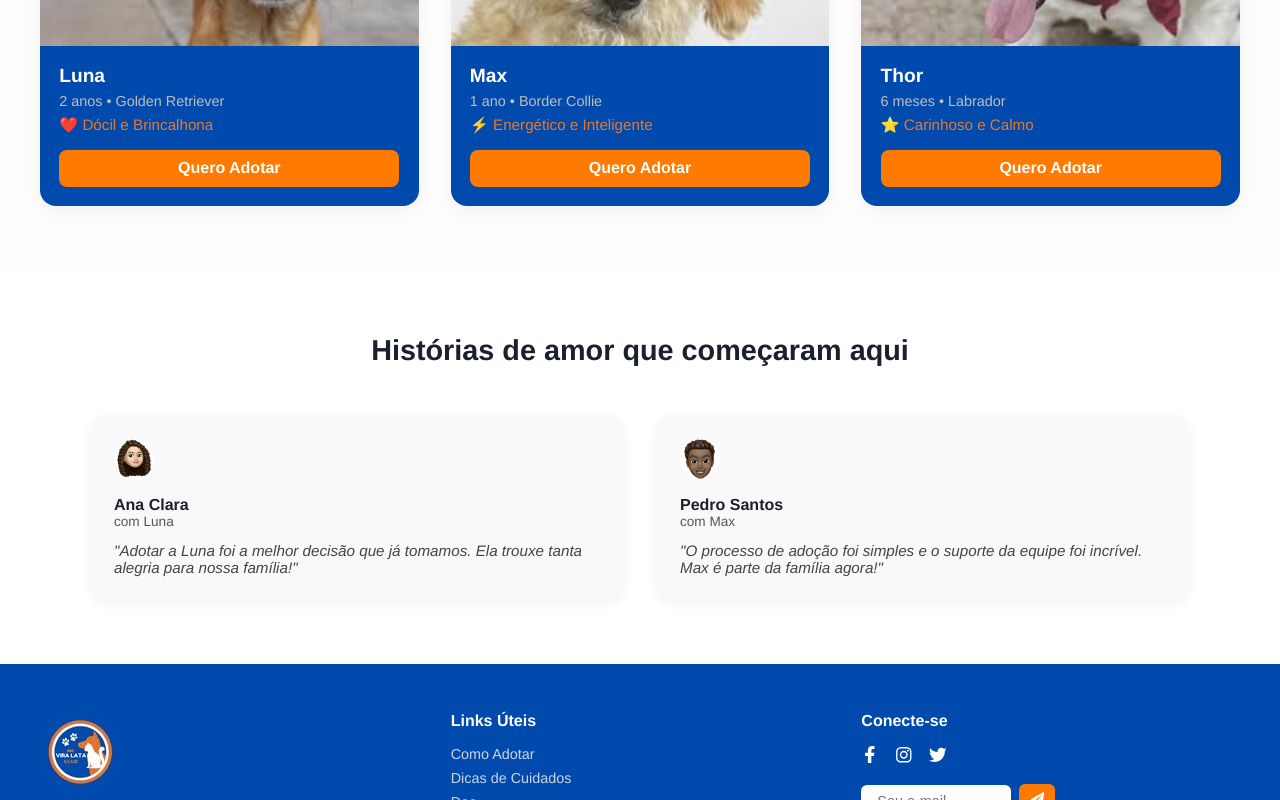
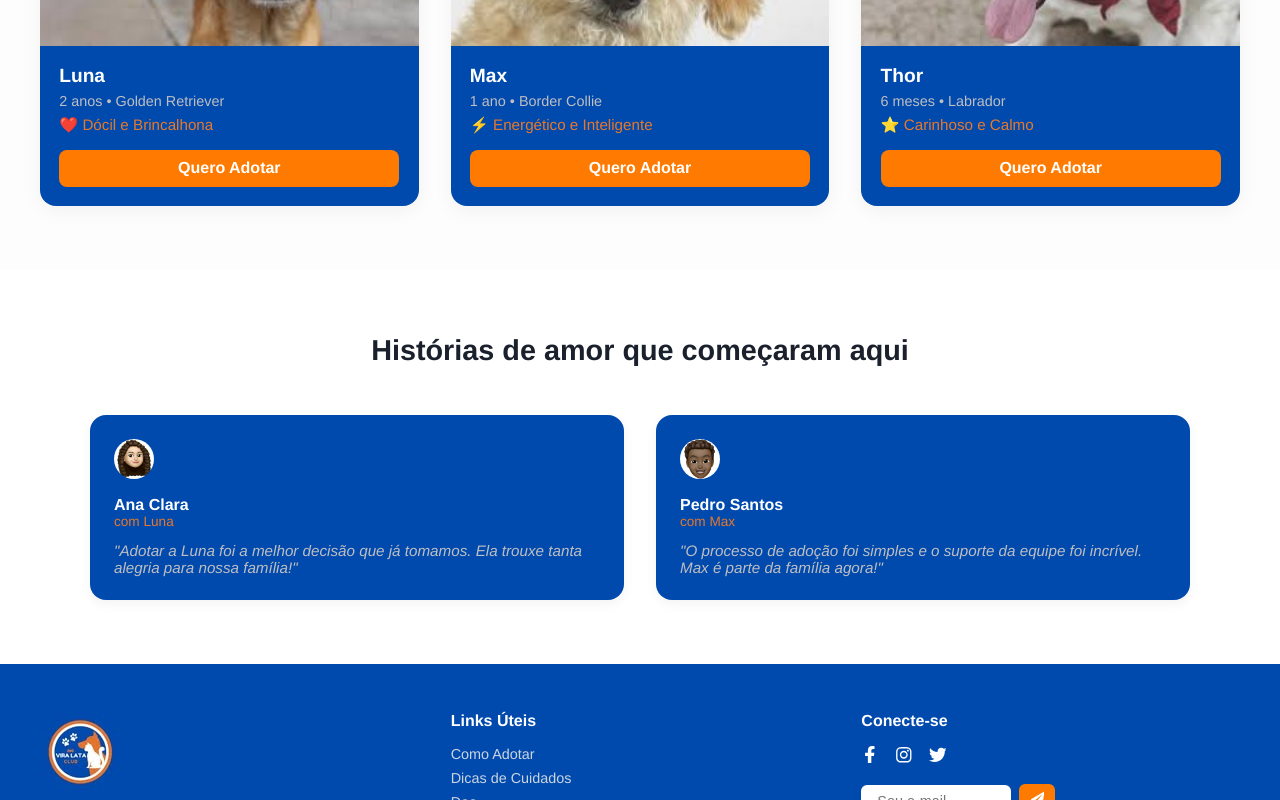
Before and after one commit to matheus-meissner/vira_lata_club, a React (Vite) app in the folder client/: page / in a window 1280 px wide. Shown: the part 1015-1815 px from the top of the page. Built offline with nearby package versions, Linux system fonts and the light colour scheme.

Commit message:
Update: Testimonials

```diff
--- a/client/src/styles/PetsList.styles.js
+++ b/client/src/styles/PetsList.styles.js
@@ -9,7 +9,7 @@ export const Section = styled.section`
 export const SectionTitle = styled.h2`
   text-align: center;
   font-size: 1.8rem;
-  color: ${theme.colors.primary};
+  color: #1a202c;
   margin-bottom: 3rem;
 `;
 
--- a/client/src/styles/Testimonials.styles.js
+++ b/client/src/styles/Testimonials.styles.js
@@ -1,4 +1,5 @@
 import styled from 'styled-components';
+import { theme } from './theme';
 
 export const Section = styled.section`
   padding: 4rem 2rem;
@@ -21,7 +22,7 @@ export const TestimonialsGrid = styled.div`
 `;
 
 export const TestimonialCard = styled.div`
-  background-color: #f9f9f9;
+  background-color: ${theme.colors.primary};
   border-radius: 16px;
   padding: 1.5rem;
   box-shadow: 0 4px 12px rgba(0,0,0,0.05);
@@ -40,18 +41,18 @@ export const UserName = styled.h3`
   margin: 0;
   font-size: 1rem;
   font-weight: 600;
-  color: #1a202c;
+  color: #fff;
 `;
 
 export const PetName = styled.p`
   margin: 0;
   font-size: 0.85rem;
-  color: #555;
+  color: ${theme.colors.orange};
 `;
 
 export const TestimonialText = styled.p`
   margin-top: 0.8rem;
   font-style: italic;
   font-size: 0.95rem;
-  color: #444;
+  color: ${theme.colors.lightGray};
 `;
```
